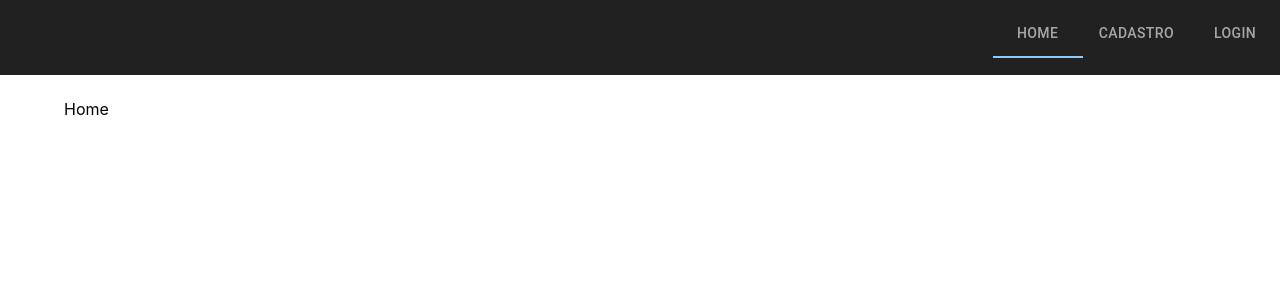
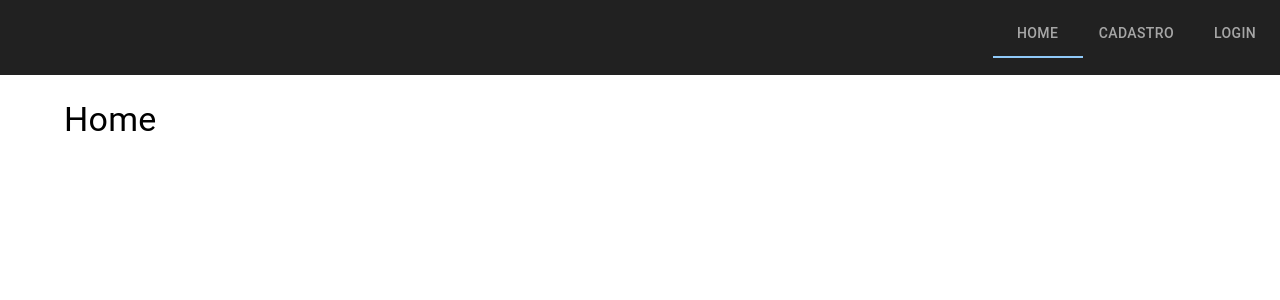
Before and after one commit to Cristiano7988/ng-cash, a React (Create React App) app: page / in a window 1280 px wide. Shown: the top 300 px of the page. Built offline with nearby package versions, Linux system fonts and the light colour scheme.

Commit message:
✨ Criação da página Home

```diff
--- /dev/null
+++ b/src/componentes/pages/Home/Home.jsx
@@ -0,0 +1,15 @@
+import { Typography } from "@mui/material";
+
+const Home = () => {
+  return (
+    <section>
+        <Typography
+            variant="h4"
+            component="h1"
+            children="Home"
+        />
+    </section>
+  )
+};
+
+export default Home;
--- /dev/null
+++ b/src/componentes/pages/Home/index.js
@@ -0,0 +1,2 @@
+import Home from "./Home";
+export default Home;
--- a/src/index.css
+++ b/src/index.css
@@ -13,6 +13,10 @@ code {
 }
 
 /* My styles */
+
+h1 {
+  padding-bottom: 24px;
+}
 
 .alerta {
   color: firebrick;
--- a/src/routes/index.js
+++ b/src/routes/index.js
@@ -10,6 +10,7 @@ import AuthLayout from "../componentes/AuthLayout";
 import ProtectedLayout from "../componentes/ProtectedLayout";
 import HomeLayout from "../componentes/HomeLayout";
 import Cadastro from "../componentes/pages/Cadastro";
+import Home from "../componentes/pages/Home";
 
 function logout() {
   localStorage.removeItem("user");
@@ -50,7 +51,7 @@ export const router = createBrowserRouter(
       loader={() => defer({ userPromise: getUserData() })}
     >
       <Route element={<HomeLayout />}>
-        <Route path="/" element={<>Home</>} />
+        <Route path="/" element={<Home />} />
         <Route path="/login" element={<Login />} />
         <Route path="/cadastro" element={<Cadastro />} />
       </Route>
```
